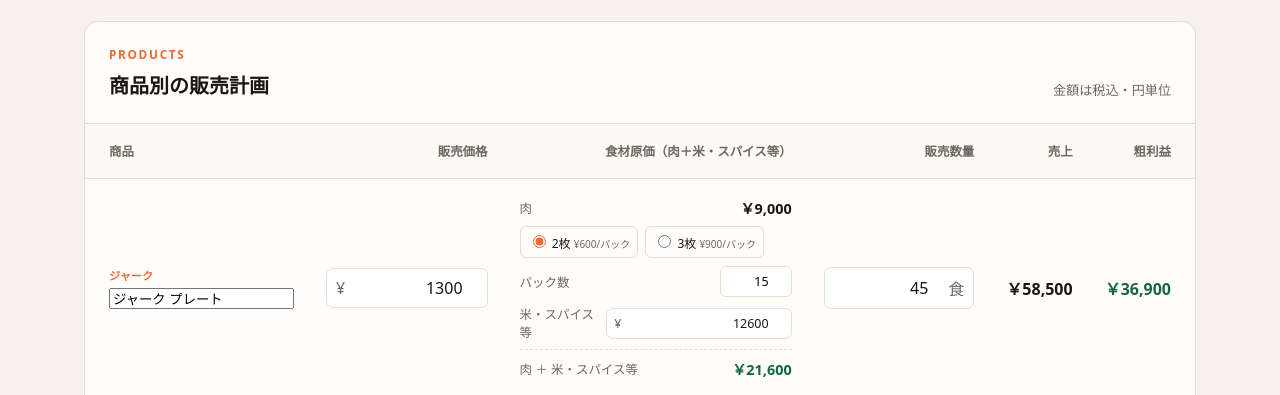
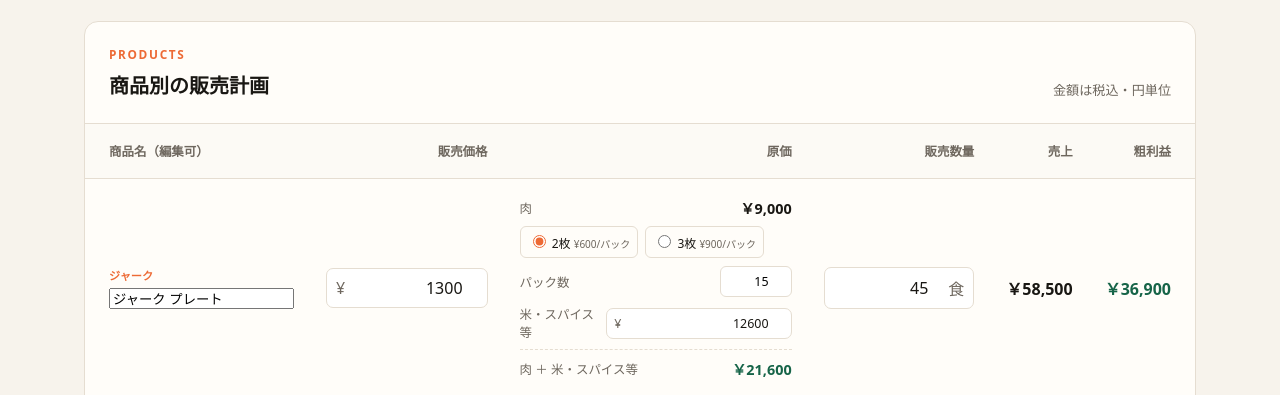
Before and after one commit to meditaionman/black-jerk-manager, a website with bundled scripts: page index.html in a window 1280 px wide. Shown: the part 401-796 px from the top of the page. Built offline with nearby package versions, Linux system fonts and the light colour scheme.

Commit message:
Organize product categories and editable names

```diff
--- a/index.html
+++ b/index.html
@@ -20,7 +20,7 @@
       </section>
       <section class="panel" aria-labelledby="products-heading">
         <div class="panel-header"><div><p class="eyebrow">PRODUCTS</p><h2 id="products-heading">商品別の販売計画</h2></div><p>金額は税込・円単位</p></div>
-        <div class="table-wrap"><table><thead><tr><th scope="col">商品</th><th scope="col">販売価格</th><th scope="col">食材原価（肉＋米・スパイス等）</th><th scope="col">販売数量</th><th scope="col">売上</th><th scope="col">粗利益</th></tr></thead><tbody id="product-rows"></tbody></table></div>
+        <div class="table-wrap"><table><thead><tr><th scope="col">商品名（編集可）</th><th scope="col">販売価格</th><th scope="col">原価</th><th scope="col">販売数量</th><th scope="col">売上</th><th scope="col">粗利益</th></tr></thead><tbody id="product-rows"></tbody></table></div>
       </section>
       <p class="note">入力内容はこの画面の表示中のみ保持されます。</p>
     </main>
```
